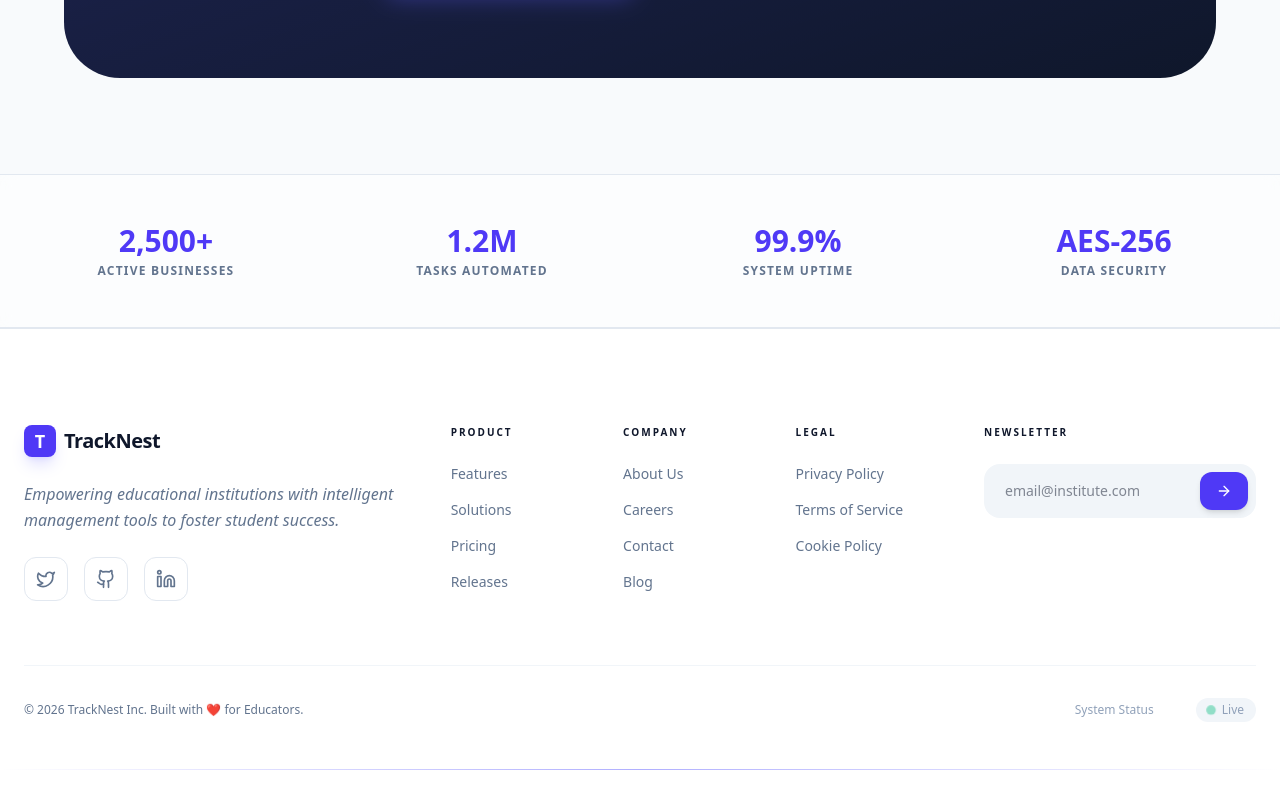
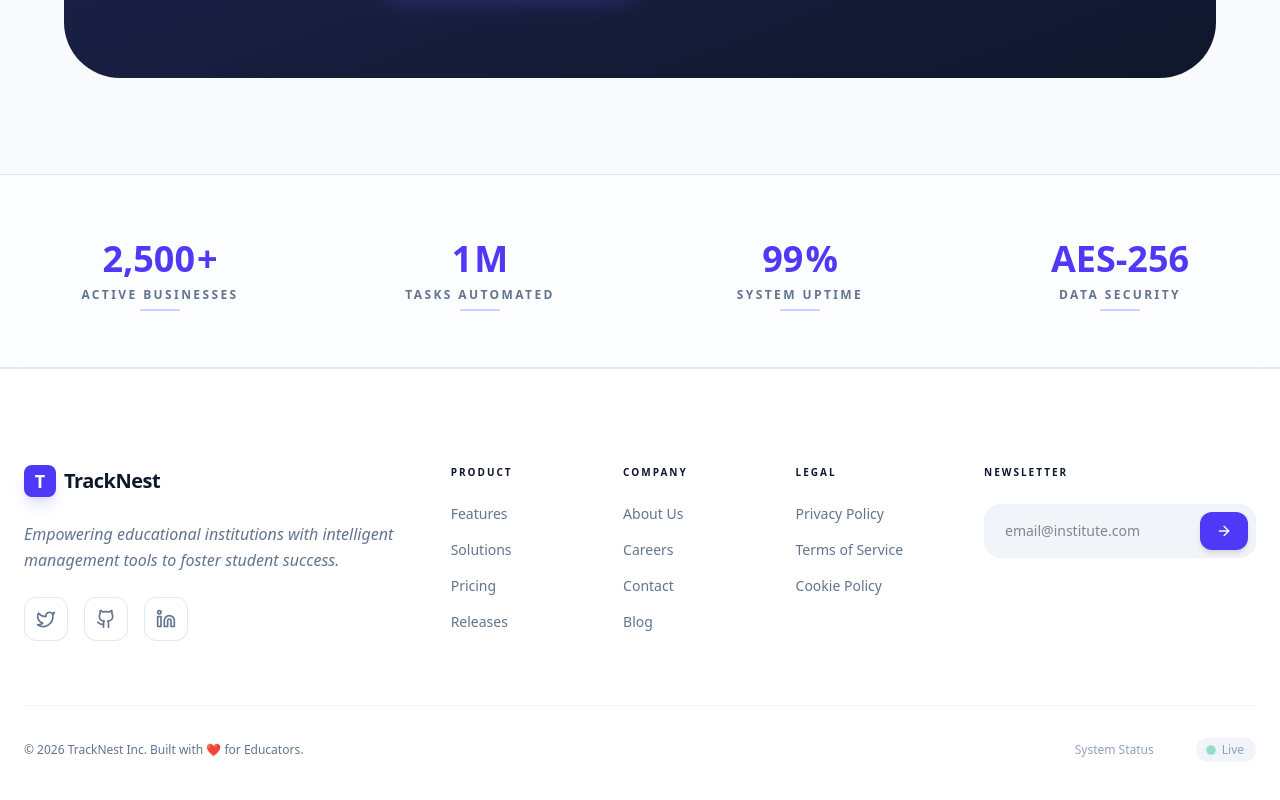
Before and after one commit to Alihaider592/TrackNest, a Next.js app: page / in a window 1280 px wide. Shown: the part 2945-3745 px from the top of the page. Before the commit the page ends 3715 px from the top, so only its background shows below. Built offline with nearby package versions, Linux system fonts and the light colour scheme.

Commit message:
added animation

```diff
--- a/app/components/trustnumber.tsx
+++ b/app/components/trustnumber.tsx
@@ -1,21 +1,84 @@
+"use client";
+
+import { useEffect, useRef } from "react";
+import { motion, useInView, useSpring, useTransform } from "framer-motion";
+
+// 1. Defined a strict interface for the Counter props
+interface CounterProps {
+  value: number;
+}
+
+function Counter({ value }: CounterProps) {
+  const ref = useRef(null);
+  const inView = useInView(ref, { once: true });
+
+  const spring = useSpring(0, {
+    mass: 1,
+    stiffness: 100,
+    damping: 30,
+  });
+
+  const display = useTransform(spring, (current) =>
+    Math.floor(current).toLocaleString()
+  );
+
+  useEffect(() => {
+    if (inView) {
+      spring.set(value);
+    }
+  }, [inView, spring, value]);
+
+  return <motion.span ref={ref}>{display}</motion.span>;
+}
+
 export default function TrustNumber() {
+  // 2. Added explicit types to the stats array
+  const stats = [
+    { label: "Active Businesses", value: 2500, suffix: "+", isStatic: false },
+    { label: "Tasks Automated", value: 1.2, suffix: "M", isStatic: false },
+    { label: "System Uptime", value: 99.9, suffix: "%", isStatic: false },
+    { label: "Data Security", value: "AES-256", suffix: "", isStatic: true },
+  ];
+
   return (
-    <section className="py-12 border-y border-slate-200 dark:border-slate-800 bg-white/50 dark:bg-slate-900/50 backdrop-blur-sm">
-        <div className="max-w-7xl mx-auto px-6">
-          <div className="grid grid-cols-2 md:grid-cols-4 gap-8">
-            {[
-              { label: "Active Businesses", value: "2,500+" },
-              { label: "Tasks Automated", value: "1.2M" },
-              { label: "System Uptime", value: "99.9%" },
-              { label: "Data Security", value: "AES-256" },
-            ].map((stat, i) => (
-              <div key={i} className="text-center">
-                <div className="text-2xl md:text-3xl font-black text-indigo-600">{stat.value}</div>
-                <div className="text-xs uppercase tracking-widest font-bold text-slate-500 mt-1">{stat.label}</div>
+    <section className="py-16 border-y border-slate-200 dark:border-slate-800 bg-white/50 dark:bg-slate-900/50 backdrop-blur-md">
+      <div className="max-w-7xl mx-auto px-6">
+        <div className="grid grid-cols-2 md:grid-cols-4 gap-12">
+          {stats.map((stat, i) => (
+            <motion.div
+              key={i}
+              initial={{ opacity: 0, y: 20 }}
+              whileInView={{ opacity: 1, y: 0 }}
+              viewport={{ once: true }}
+              transition={{ delay: i * 0.1, duration: 0.5 }}
+              className="relative text-center group"
+            >
+              <div className="text-3xl md:text-4xl font-black text-indigo-600 dark:text-indigo-400 flex items-center justify-center gap-0.5">
+                {/* 3. Logic Check: Only pass 'value' to Counter if it's a number */}
+                {typeof stat.value === "number" && !stat.isStatic ? (
+                  <>
+                    <Counter value={stat.value} />
+                    <span>{stat.suffix}</span>
+                  </>
+                ) : (
+                  <span>{stat.value}</span>
+                )}
               </div>
-            ))}
-          </div>
+
+              <div className="text-[10px] md:text-xs uppercase tracking-[0.2em] font-bold text-slate-500 dark:text-slate-400 mt-2 group-hover:text-indigo-500 transition-colors">
+                {stat.label}
+              </div>
+
+              <motion.div
+                className="absolute -bottom-2 left-1/2 -translate-x-1/2 h-0.5 bg-indigo-500/30 rounded-full"
+                initial={{ width: 0 }}
+                whileInView={{ width: "40px" }}
+                transition={{ delay: 0.5 + i * 0.1, duration: 0.8 }}
+              />
+            </motion.div>
+          ))}
         </div>
-      </section>
+      </div>
+    </section>
   );
 }
```
